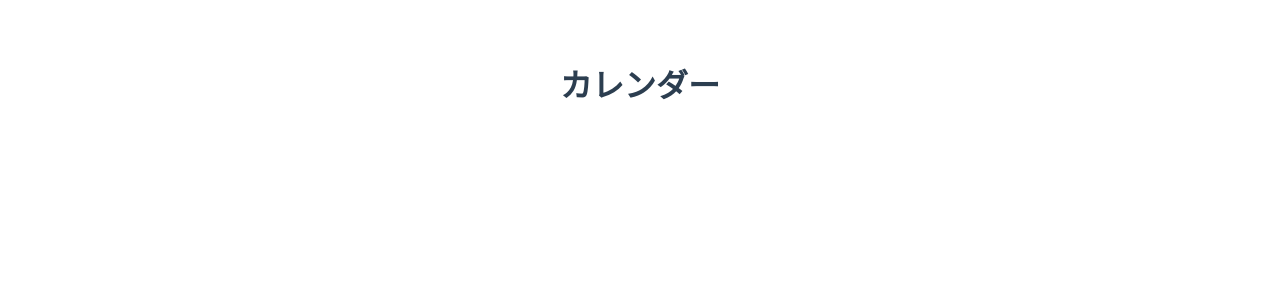
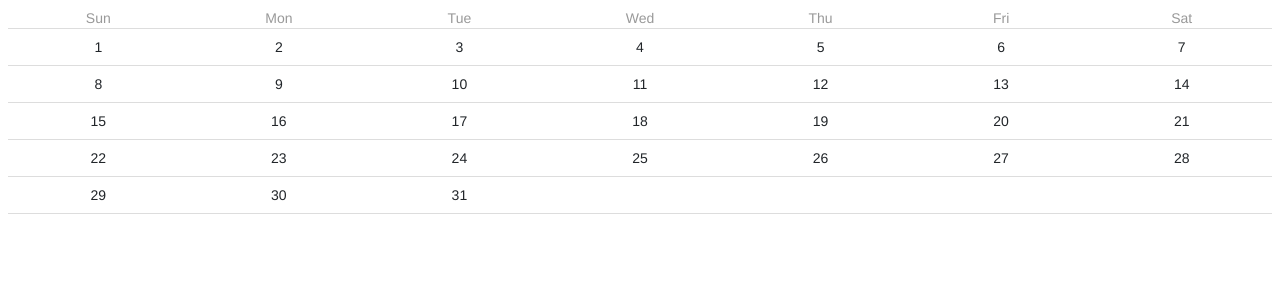
Before and after one commit to tyamap/vue_calendar, a Vue app: page / in a window 1280 px wide. Shown: the top 300 px of the page. Built offline with nearby package versions, Linux system fonts and the light colour scheme.

Commit message:
init 固定カレンダーの表示

```diff
--- a/src/App.vue
+++ b/src/App.vue
@@ -22,6 +22,6 @@ export default {
   -moz-osx-font-smoothing: grayscale;
   text-align: center;
   color: #2c3e50;
-  margin-top: 60px;
+  /* margin-top: 60px; */
 }
 </style>
--- a/src/components/Calendar.vue
+++ b/src/components/Calendar.vue
@@ -1,12 +1,82 @@
 <template>
   <div>
-    <h1>カレンダー</h1>
+    <table id="cal-main">
+      <!-- 曜日を表示させる（テーブルヘッダ） -->
+      <thead>
+        <th v-for="(dayname, index) in weekdays" :key="index">{{ dayname }}</th>
+      </thead>
+      <!-- 日付を表示させる（テーブルボディ） -->
+      <tbody>
+        <tr v-for="(weekData, index) in calData" :key="index">
+          <td class="cal-day" v-for="(dayNum, index) in weekData" :key="index">
+            <span>{{ dayNum }}</span>
+          </td>
+        </tr>
+      </tbody>
+    </table>
   </div>
 </template>
 
 <script>
-export default {};
+export default {
+  data() {
+    return {
+      weekdays: ["Sun", "Mon", "Tue", "Wed", "Thu", "Fri", "Sat"],
+      year: 2020,
+      month: 3,
+      day: -1,
+      today: "",
+    };
+  },
+  computed: {
+    calData: function() {
+      console.log(this.year + "-" + this.month + "のデータ作成");
+      var calData = [];
+
+      calData[0] = [1, 2, 3, 4, 5, 6, 7];
+      calData[1] = [8, 9, 10, 11, 12, 13, 14];
+      calData[2] = [15, 16, 17, 18, 19, 20, 21];
+      calData[3] = [22, 23, 24, 25, 26, 27, 28];
+      calData[4] = [29, 30, 31, "", "", "", ""];
+
+      return calData;
+    },
+  },
+};
 </script>
 
 <!-- Add "scoped" attribute to limit CSS to this component only -->
-<style scoped></style>
+<style scoped>
+/*---------------------------------------
+カレンダーのcss
+---------------------------------------*/
+#cal-main {
+  font-size: 14px;
+  line-height: 20px;
+  table-layout: fixed;
+  width: 100%;
+  margin-bottom: 1rem;
+  color: #212529;
+  border-bottom: 1px solid #ddd;
+  border-collapse: collapse;
+}
+#cal-main th {
+  padding: 0;
+  text-align: center;
+  vertical-align: middle;
+  font-weight: normal;
+  color: #999;
+}
+#cal-main td {
+  padding: 8px;
+  text-align: center;
+  vertical-align: middle;
+  border-top: 1px solid #ddd;
+}
+.cal-today {
+  background-color: #fcf8e3;
+}
+.cal-day.active {
+  background-color: #ffc9d7;
+}
+</style>
```
